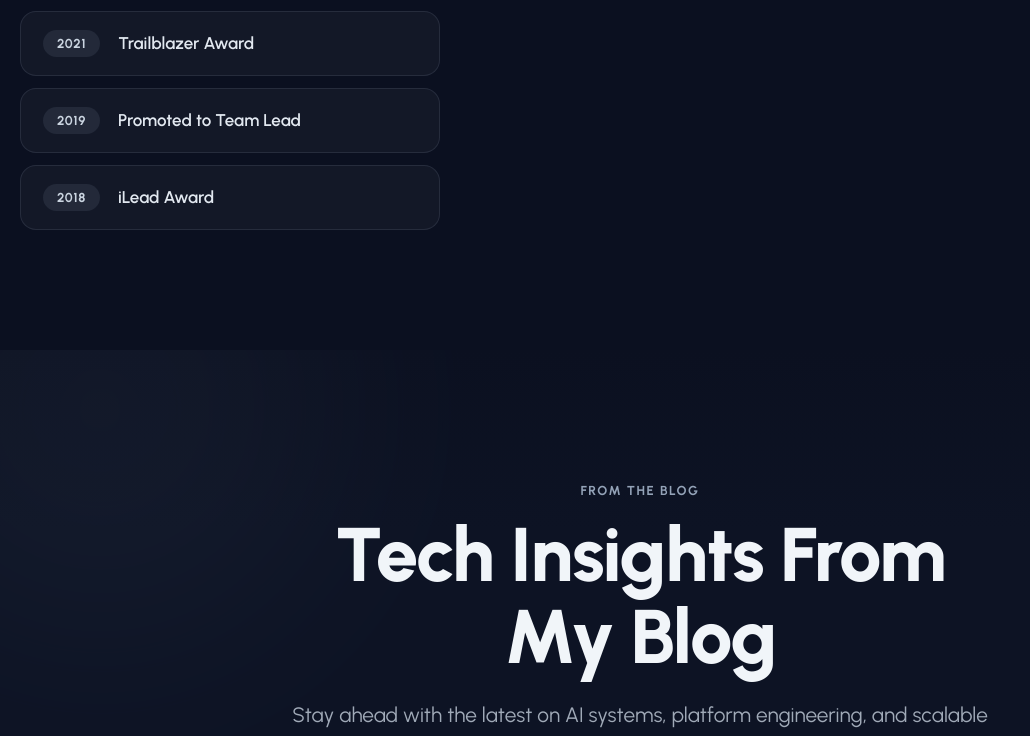
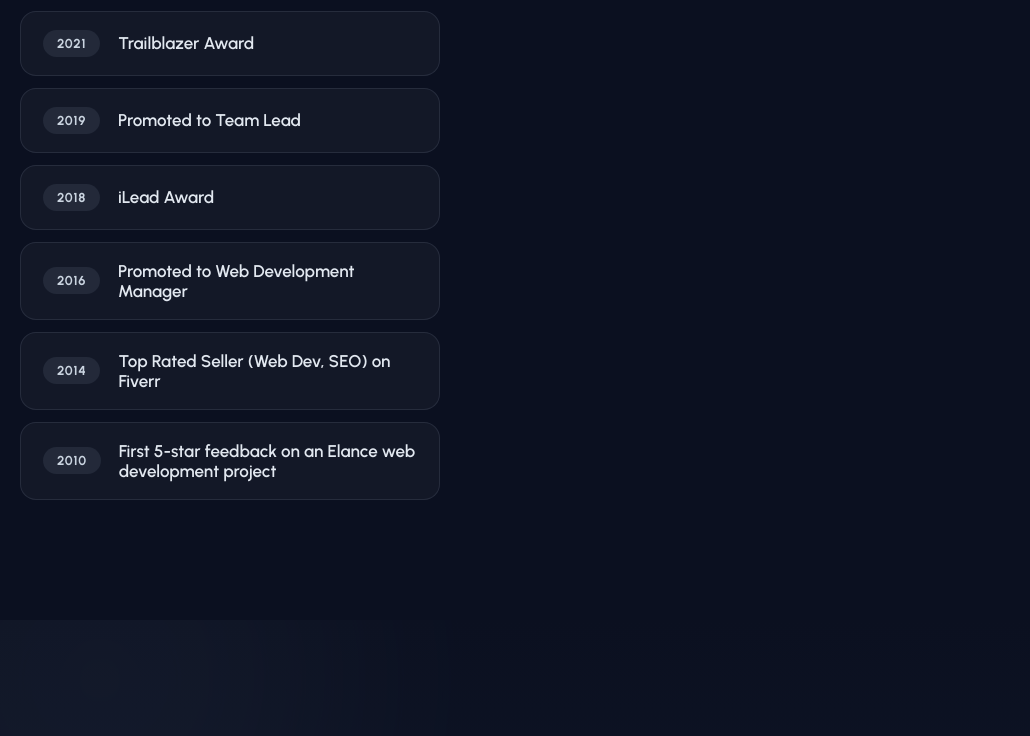
Before and after one commit to ranababu1/v5imraan, a WordPress theme: template homepage.php in a window 1280 px wide. Shown: the part 3927-4663 px from the top of the page, without its empty margins (0-1030 px from the left). Run offline with PHP 8.4 and a stand-in for WordPress, Linux system fonts and the light colour scheme; the site name, menu and one post (Sample post) are stand-ins, and other content is empty.

Commit message:
Add early career milestones to the homepage

```diff
--- a/homepage.php
+++ b/homepage.php
@@ -224,6 +224,24 @@ get_header(); ?>
               <span class="award-row__title">iLead Award</span>
             </button>
           </li>
+          <li>
+            <button type="button" class="award-row js-award" data-award="a10" aria-pressed="false">
+              <span class="award-row__year">2016</span>
+              <span class="award-row__title">Promoted to Web Development Manager</span>
+            </button>
+          </li>
+          <li>
+            <button type="button" class="award-row js-award" data-award="a11" aria-pressed="false">
+              <span class="award-row__year">2014</span>
+              <span class="award-row__title">Top Rated Seller (Web Dev, SEO) on Fiverr</span>
+            </button>
+          </li>
+          <li>
+            <button type="button" class="award-row js-award" data-award="a12" aria-pressed="false">
+              <span class="award-row__year">2010</span>
+              <span class="award-row__title">First 5-star feedback on an Elance web development project</span>
+            </button>
+          </li>
         </ul>
 
         <div class="award-panel">
@@ -291,6 +309,27 @@ get_header(); ?>
             <h3 class="award-panel__title">iLead Award</h3>
             <p class="award-panel__desc">Successfully retained a critical account by rapidly acquiring and delivering niche MarTech expertise. With no available replacement, stepped up, excelled, and earned direct accolades from the client.</p>
           </div>
+
+          <div class="award-details" id="a10details" style="display: none;">
+            <img class="award-panel__icon" src="<?php echo esc_url( get_stylesheet_directory_uri() ); ?>/img/promotions.webp" alt="" loading="lazy" decoding="async">
+            <span class="award-panel__year">2016</span>
+            <h3 class="award-panel__title">Promoted to Web Development Manager</h3>
+            <p class="award-panel__desc">Promoted to Web Development Manager.</p>
+          </div>
+
+          <div class="award-details" id="a11details" style="display: none;">
+            <img class="award-panel__icon" src="<?php echo esc_url( get_stylesheet_directory_uri() ); ?>/img/awards.webp" alt="" loading="lazy" decoding="async">
+            <span class="award-panel__year">2014</span>
+            <h3 class="award-panel__title">Top Rated Seller (Web Dev, SEO) on Fiverr</h3>
+            <p class="award-panel__desc">Named a Top Rated Seller for web development and SEO on Fiverr.</p>
+          </div>
+
+          <div class="award-details" id="a12details" style="display: none;">
+            <img class="award-panel__icon" src="<?php echo esc_url( get_stylesheet_directory_uri() ); ?>/img/awards.webp" alt="" loading="lazy" decoding="async">
+            <span class="award-panel__year">2010</span>
+            <h3 class="award-panel__title">First 5-star feedback on an Elance web development project</h3>
+            <p class="award-panel__desc">Received the first 5-star feedback on an Elance web development project.</p>
+          </div>
         </div>
       </div>
     </div>
```
